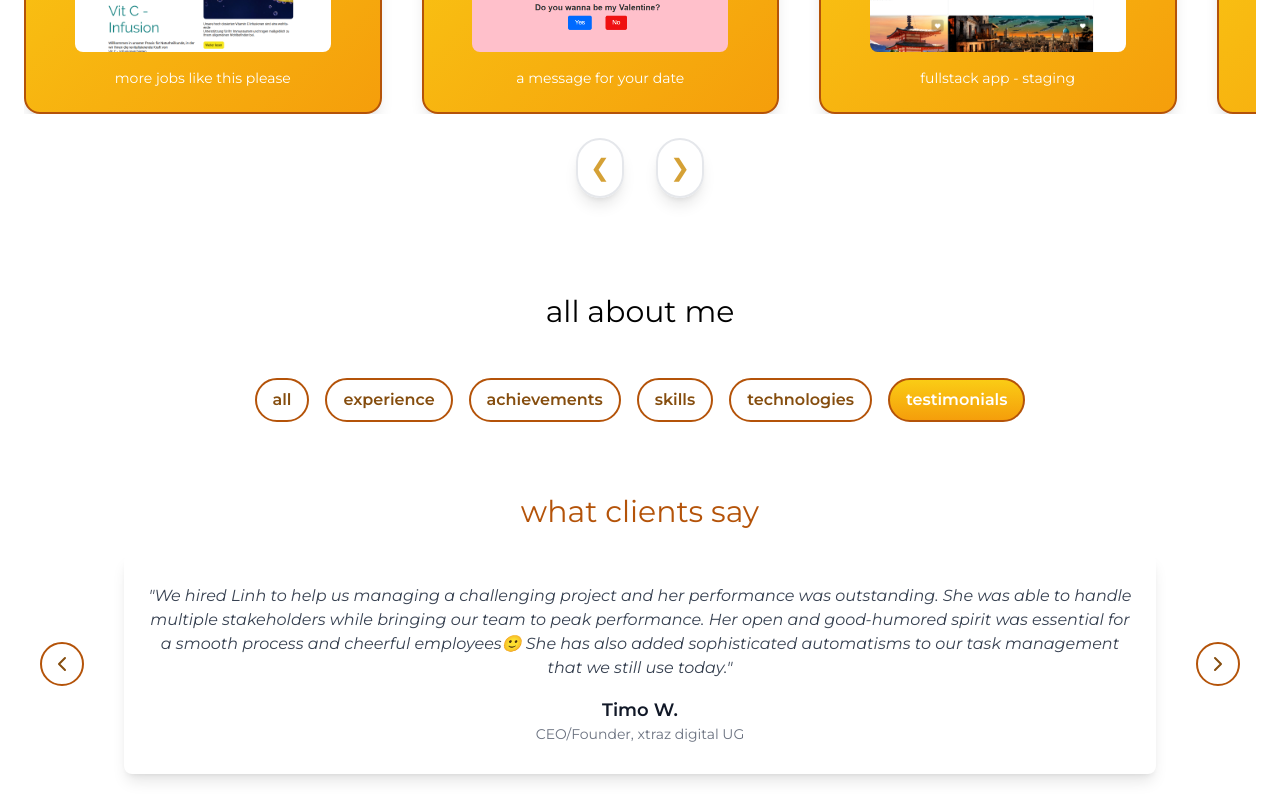
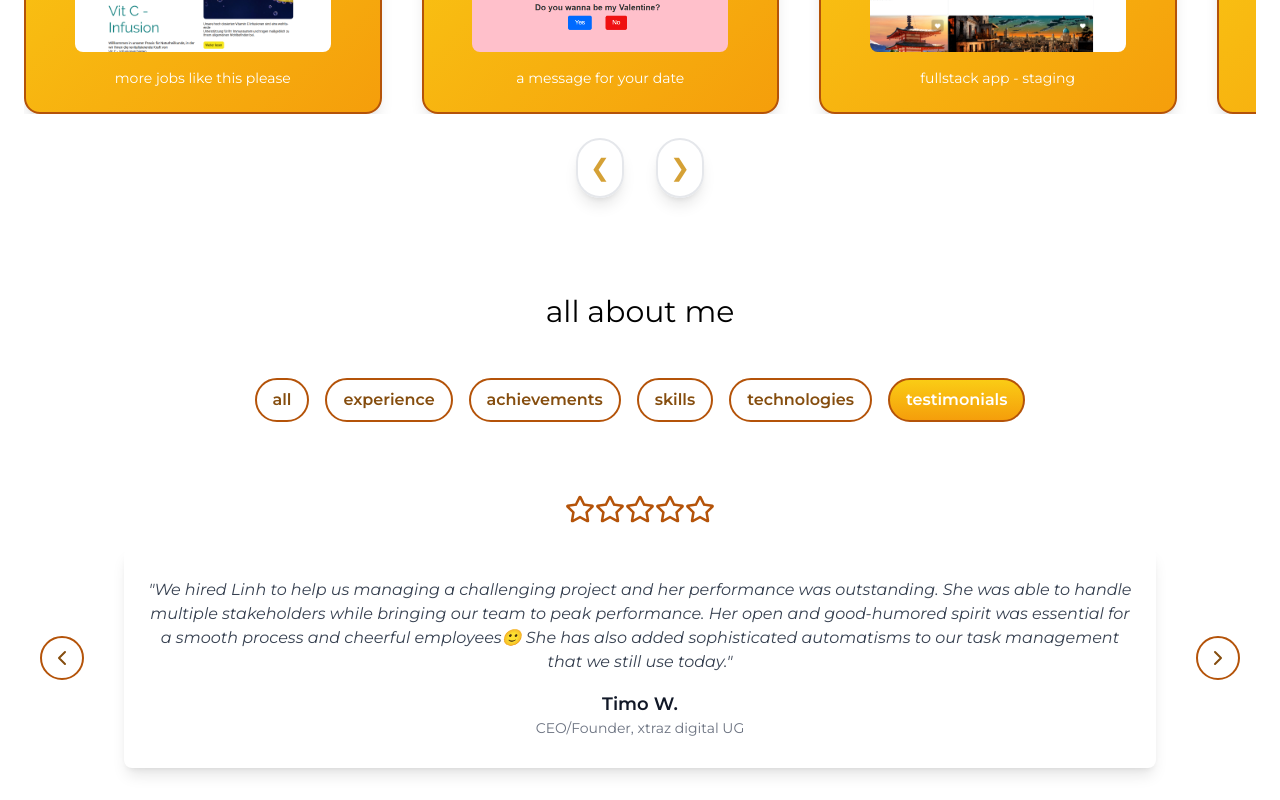
Before and after one commit to jakuzzibubbles/portfolio-white, a React (Vite) app: page / in a window 1280 px wide. Both pictures are taken after a click on the button "testimonials". Shown: the part 1222-2022 px from the top of the page. Built offline with nearby package versions, Linux system fonts and the light colour scheme.

Commit message:
update layout and icons

```diff
--- a/src/components/Testimonials.jsx
+++ b/src/components/Testimonials.jsx
@@ -1,6 +1,7 @@
 import { useState } from "react";
 import { ChevronLeft, ChevronRight } from "lucide-react";
 import { testimonials } from "../utils/data";
+import { FaRegStar } from "react-icons/fa";
 
 export default function Testimonials() {
   const [index, setIndex] = useState(0);
@@ -17,7 +18,13 @@ export default function Testimonials() {
 
   return (
     <div className="py-12 bg-transparent text-center">
-      <h2 className="text-3xl text-yellow-900 mb-6 ">what clients say</h2>
+      <div className="flex justify-center mb-6">
+        <FaRegStar className="text-3xl text-yellow-900" />
+        <FaRegStar className="text-3xl text-yellow-900" />
+        <FaRegStar className="text-3xl text-yellow-900" />
+        <FaRegStar className="text-3xl text-yellow-900" />
+        <FaRegStar className="text-3xl text-yellow-900" />
+      </div>
       <div className="flex items-center justify-center flex-wrap gap-4 sm:gap-6">
         <button
           onClick={prevTestimonial}
```
